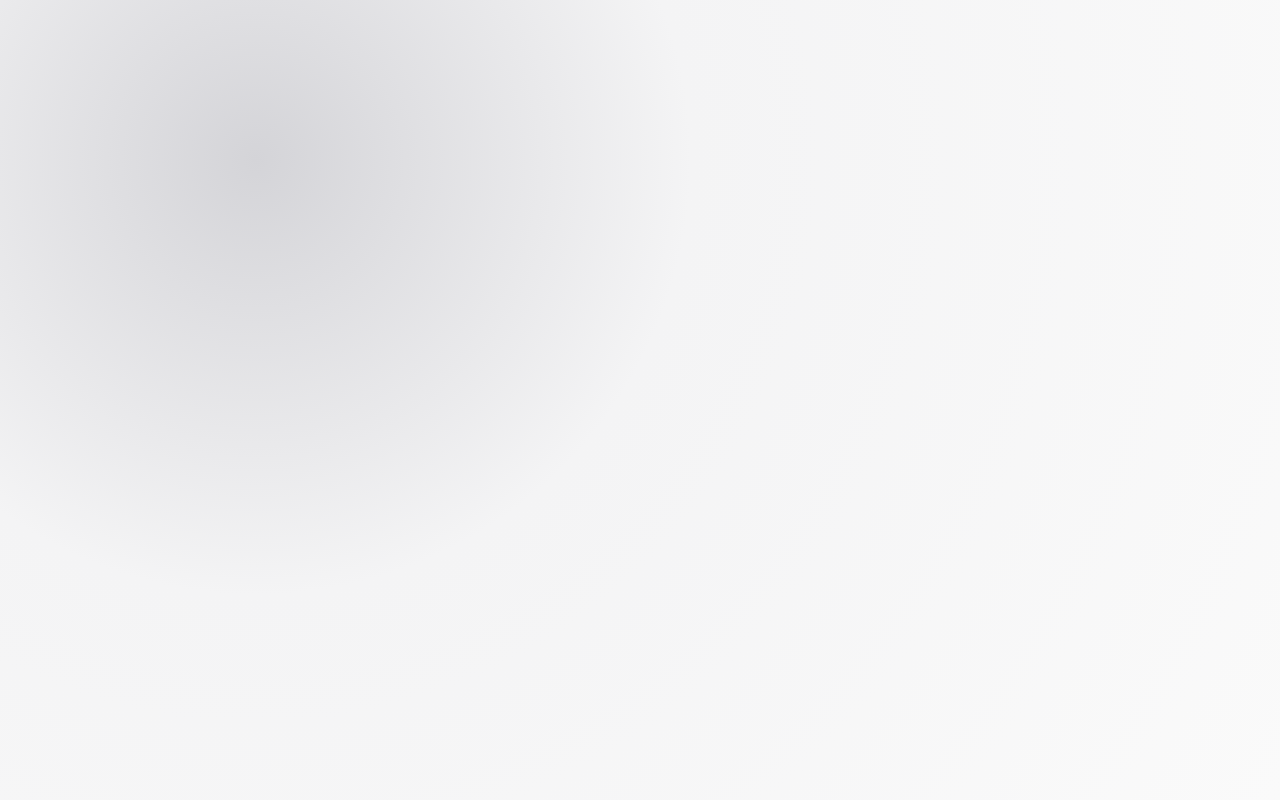
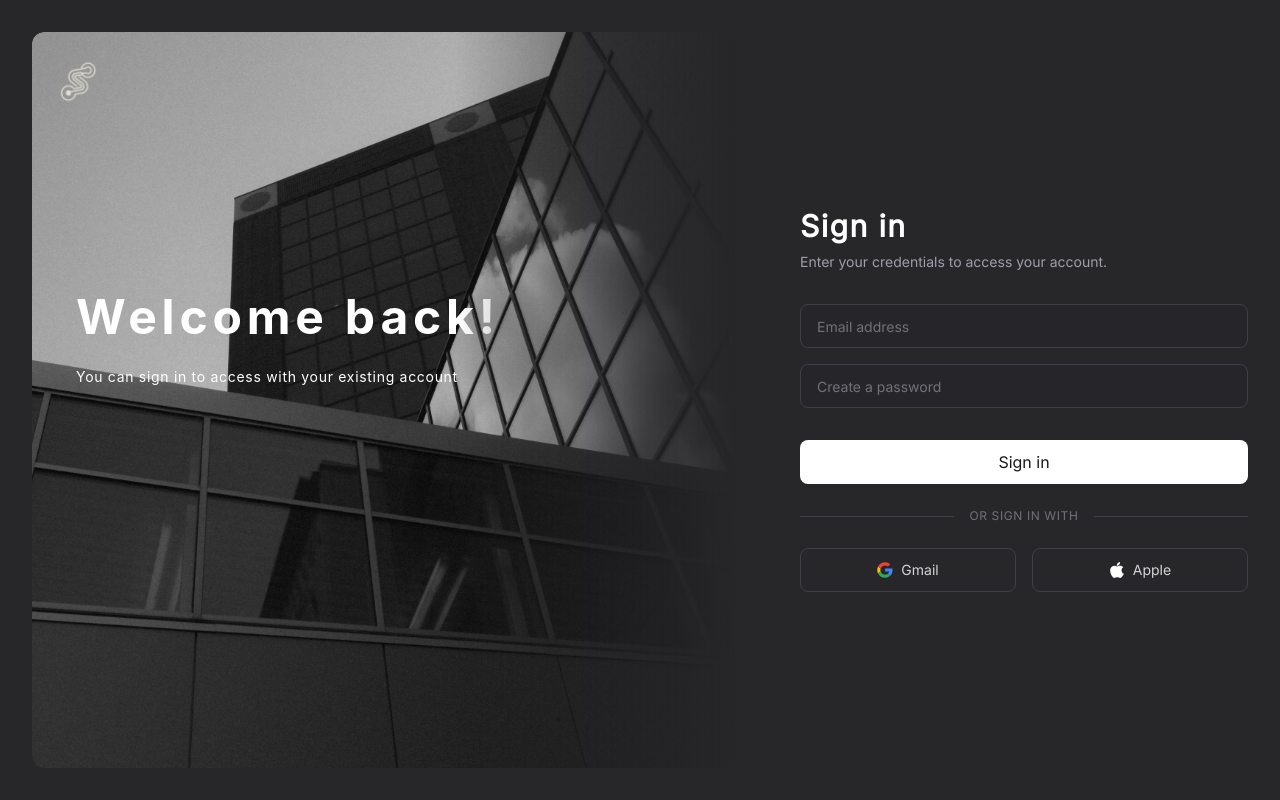
Before and after one commit to luckyfrancisacidera/NEXSKILL, a React (Vite) app in the folder client/: page /login in a window 1280 px wide. Built offline with nearby package versions, Linux system fonts and the light colour scheme.

Commit message:
feat: Login page added

```diff
--- a/client/src/features/auth/pages/LoginPage.tsx
+++ b/client/src/features/auth/pages/LoginPage.tsx
@@ -1,11 +1,74 @@
 import React from 'react';
+import BuildingImage from '@shared/assets/BuildingImage.jpg'
+import LightLogo from '@shared/assets/Lightbrand_logo.png'
+import GoogleLogo from '@shared/assets/GoogleLogo.svg'
+import AppleLogo from '@shared/assets/AppleLogo.svg'
+const LoginPage = () => {
+     return (
 
-const LoginPage = () => {
-    return (
-        <div>
+      <div className='grid grid-cols-[60%_40%] bg-zinc-800 w-full h-screen text-white'>
+        {/* Left panel */}
+          <div className='p-8'>
+              <div className='bg-cover p-4 rounded-xl bg-center h-full w-full [-webkit-mask-image:linear-gradient(to_right,black_60%,transparent_100%)]'
+              style={{backgroundImage:`url(${BuildingImage})`}}>
+                 <div className='grid grid-rows-[30%_70%] w-full h-full'>
+                     <div className='w-full h-full'>
+                       <img src={LightLogo} alt="LightLogo.png" className='w-15' />
+                     </div>
 
-        </div>
-    );
+                     <div className='flex w-full h-full  items-start justify-start flex-col gap-5 p-7'>
+                        <h2 className='text-5xl text-center font-bold tracking-widest leading-15'>Welcome back!</h2>
+                        <p className='text-sm tracking-wider'>You can sign in to access with your existing account</p>
+                     </div>
+                 </div>
+              </div>
+          </div>
+
+          {/* Right panel */}
+          <div className='flex justify-center font-inter items-center bg-zinc-800 p-8'>
+             <div className='w-full max-w-md'>
+
+                 <div className='mb-8'>
+                    <h1 className='text-3xl font-bold tracking-wider text-white'>Sign in</h1>
+                    <p className='text-sm text-zinc-400 mt-2'>Enter your credentials to access your account.</p>
+                 </div>
+
+                 <form action="" className='flex flex-col gap-4'>
+                    <div>
+                         <input type="email" className='bg-zinc-800/50 border border-zinc-700 rounded-lg w-full h-11 px-4 text-zinc-200 text-sm font-light placeholder:text-zinc-500 focus:outline-none focus:border-zinc-500 focus:ring-1 focus:ring-zinc-500 transition-all' placeholder='Email address'/>
+                    </div>
+
+                    <div>
+                         <input type="password" className='bg-zinc-800/50 border border-zinc-700 rounded-lg w-full h-11 px-4 text-zinc-200 text-sm font-light placeholder:text-zinc-500 focus:outline-none focus:border-zinc-500 focus:ring-1 focus:ring-zinc-500 transition-all' placeholder='Create a password'/>
+                    </div>
+
+                    <div className='flex flex-col gap-4 w-full mt-4'>
+                        <button className='w-full h-11 bg-white text-zinc-900 font-medium rounded-lg hover:bg-zinc-200 transition-colors focus:outline-none focus:ring-2 focus:ring-white focus:ring-offset-2 focus:ring-offset-zinc-800'>
+                            Sign in
+                        </button>
+
+                        <div className='flex items-center gap-4 my-2 w-full'>
+                            <div className='flex-1 bg-zinc-700 h-px'></div>
+                            <p className='text-xs text-zinc-500 tracking-wider font-medium uppercase'>Or sign in with</p>
+                            <div className='flex-1 bg-zinc-700 h-px'></div>
+                        </div>
+
+                        <div className='grid grid-cols-2 w-full gap-4'>
+                            <button type='button' className='flex items-center justify-center gap-2 w-full h-11 bg-zinc-800 hover:bg-zinc-700 text-sm font-medium rounded-lg border border-zinc-700 text-zinc-300 transition-colors'>
+                                <span><img src={GoogleLogo} className='w-4' alt="" /></span>
+                                Gmail
+                            </button>
+                            <button type='button' className='flex items-center justify-center gap-2 w-full h-11 bg-zinc-800 hover:bg-zinc-700 text-sm font-medium rounded-lg border border-zinc-700 text-zinc-300 transition-colors'>
+                                <span><img src={AppleLogo} className='w-4' alt="" /></span>
+                                Apple
+                            </button>
+                        </div>
+                    </div>
+                 </form>
+             </div>
+          </div>
+      </div>
+    )
 }
 
 export default LoginPage;
--- a/client/src/features/auth/pages/RegisterPage.tsx
+++ b/client/src/features/auth/pages/RegisterPage.tsx
@@ -1,6 +1,8 @@
 import React from 'react';
 import LightLogo from '../../../shared/assets/Lightbrand_logo.png';
 import BuildingImage from '../../../shared/assets/BuildingImage.jpg';
+import GoogleLogo from '@shared/assets/GoogleLogo.svg'
+import AppleLogo from '@shared/assets/AppleLogo.svg'
 
 const RegisterPage = () => {
     return (
@@ -59,9 +61,11 @@ const RegisterPage = () => {
 
                         <div className='grid grid-cols-2 w-full gap-4'>
                             <button type='button' className='flex items-center justify-center gap-2 w-full h-11 bg-zinc-800 hover:bg-zinc-700 text-sm font-medium rounded-lg border border-zinc-700 text-zinc-300 transition-colors'>
+                                <span><img src={GoogleLogo} className='w-4' alt="" /></span>
                                 Gmail
                             </button>
                             <button type='button' className='flex items-center justify-center gap-2 w-full h-11 bg-zinc-800 hover:bg-zinc-700 text-sm font-medium rounded-lg border border-zinc-700 text-zinc-300 transition-colors'>
+                                <span><img src={AppleLogo} className='w-4' alt="" /></span>
                                 Apple
                             </button>
                         </div>
```
Also changed, not shown: client/src/shared/assets/AppleLogo.svg (added), client/src/shared/assets/GoogleLogo.svg (added).
